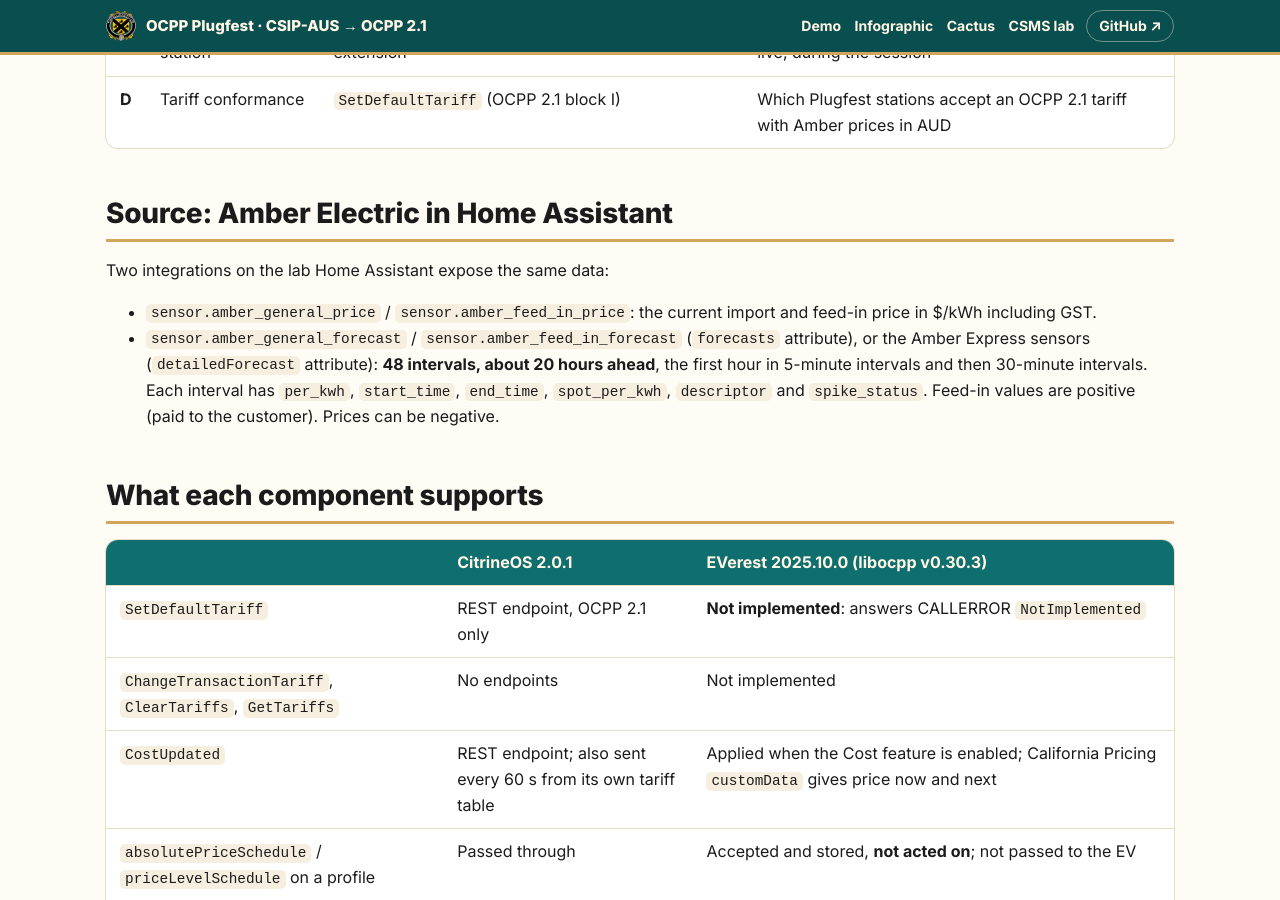
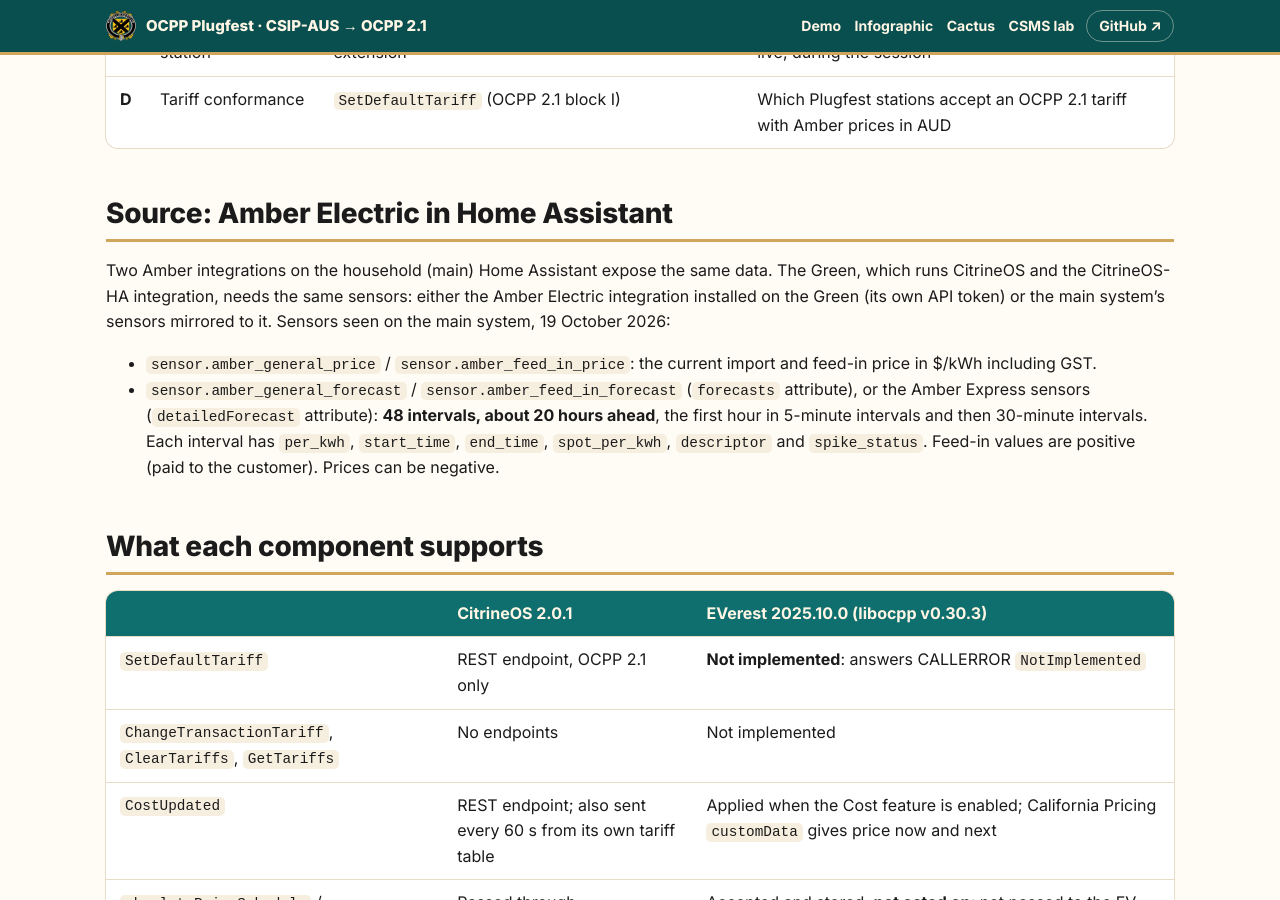
Before and after one commit to purcell-lab/ocpp-plugfest, a Jekyll site: the page built from design/dynamic-pricing.md, in a window 1280 px wide and 900 px high, scrolled down 723 px. Built offline with Jekyll 4.4.1, drawn with Linux system fonts in a browser that asks for light colours; our own code applies the rules of GitHub Pages for plain Markdown files.

Commit message:
Design note: the Amber sensors are on the main Home Assistant, not the Green
Co-Authored-By: Claude Opus 5.5 <noreply@anthropic.com>
Claude-Session: https://claude.ai/code/session_01Kz9pMr42VvXk76LqnPeaqD

```diff
--- a/design/dynamic-pricing.md
+++ b/design/dynamic-pricing.md
@@ -23,7 +23,10 @@ We build four paths:
 
 ## Source: Amber Electric in Home Assistant
 
-Two integrations on the lab Home Assistant expose the same data:
+Two Amber integrations on the household (main) Home Assistant expose the same data. The Green, which
+runs CitrineOS and the CitrineOS-HA integration, needs the same sensors: either the Amber Electric
+integration installed on the Green (its own API token) or the main system's sensors mirrored to it.
+Sensors seen on the main system, 19 October 2026:
 
 - `sensor.amber_general_price` / `sensor.amber_feed_in_price`: the current import and feed-in price
   in $/kWh including GST.
```
